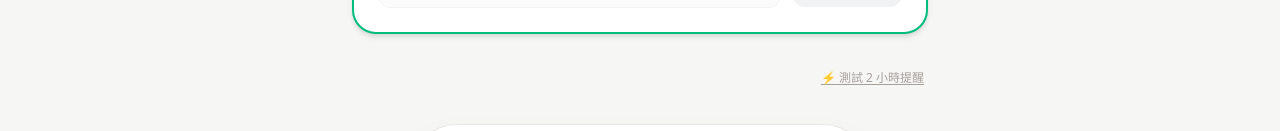
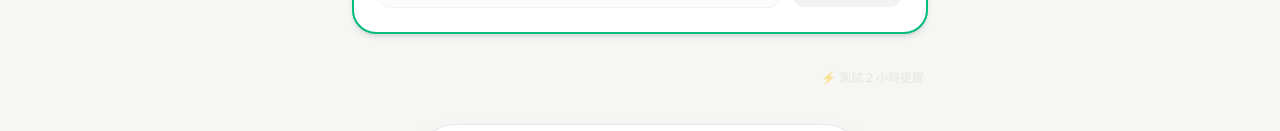
Before and after one commit to kyrachanart/FreeLife-Log, a React (Vite) app: page / in a window 1280 px wide. Shown: the part 582-713 px from the top of the page. Built offline with nearby package versions, Linux system fonts and the light colour scheme.

Commit message:
feat(timer): improve 2-hour focus alert logic
Refine the 2-hour continuous work alert to trigger only when a valid project is active. Ensure the alert state resets correctly upon switching to break mode and improve dependency management for better accuracy.

```diff
--- a/src/components/tabs/TimerTab.tsx
+++ b/src/components/tabs/TimerTab.tsx
@@ -272,9 +272,12 @@ export const TimerTab: React.FC<TimerTabProps> = ({
     };
   }, []);
 
+  const hasProject = projects.length > 0 && !!currentProject && !!selectedProjectId;
+  const isWorkingFocusRunning = hasProject && timerState === 'working' && workStartedAt !== null;
+
   // 4b. 2-Hour Continuous Focus Work Alert Trigger (Sound & Notification)
   useEffect(() => {
-    if (timerState !== 'working' || !continuousWorkStartTime) {
+    if (!isWorkingFocusRunning || !continuousWorkStartTime) {
       hasTriggered2HourAlertRef.current = false;
       return;
     }
@@ -294,7 +297,7 @@ export const TimerTab: React.FC<TimerTabProps> = ({
       });
       setSnoozedAlert(false);
     }
-  }, [timerState, continuousWorkStartTime, tick]);
+  }, [isWorkingFocusRunning, continuousWorkStartTime, tick]);
 
   // 5. Persist timer state to localStorage
   useEffect(() => {
@@ -557,7 +560,7 @@ export const TimerTab: React.FC<TimerTabProps> = ({
   }, [timerState, continuousWorkStartTime, tick]);
 
   const isTwoHourAlertActive =
-    isTestAlertActive || (timerState === 'working' && continuousSeconds >= 7200 && !snoozedAlert);
+    isWorkingFocusRunning && (isTestAlertActive || (continuousSeconds >= 7200 && !snoozedAlert));
 
   // CONTROLLER ACTIONS
   // 1. 開工 (Start / Resume)
@@ -619,6 +622,7 @@ export const TimerTab: React.FC<TimerTabProps> = ({
     setBreakStartedAt(now);
     setTimerState('resting');
     setContinuousWorkStartTime(null);
+    setIsTestAlertActive(false);
 
     showToast('☕ 已切換至舒緩休息模式', 'break');
   };
@@ -686,6 +690,7 @@ export const TimerTab: React.FC<TimerTabProps> = ({
     setSessionStartTime('--:--');
     setContinuousWorkStartTime(null);
     setSnoozedAlert(false);
+    setIsTestAlertActive(false);
     localStorage.removeItem(LOCAL_STORAGE_KEYS.TIMER_STATE);
 
     showToast(`✅ 已精確結算 ${workMinutes} 分鐘工時（☕️ 休息時間：${breakMinutes} 分鐘）！`);
@@ -719,6 +724,7 @@ export const TimerTab: React.FC<TimerTabProps> = ({
     setSessionStartTime('--:--');
     setContinuousWorkStartTime(null);
     setSnoozedAlert(false);
+    setIsTestAlertActive(false);
 
     // 清除持久化計時狀態
     localStorage.removeItem(LOCAL_STORAGE_KEYS.TIMER_STATE);
@@ -859,6 +865,10 @@ export const TimerTab: React.FC<TimerTabProps> = ({
     : undefined;
 
   const handleTest2HourAlert = () => {
+    if (!isWorkingFocusRunning) {
+      showToast('⚠️ 僅在專注工作計時中才可測試 2 小時提醒');
+      return;
+    }
     setIsTestAlertActive(true);
     soundEffects.playTwoHourWaterChime();
     sendSystemNotification({
@@ -869,7 +879,6 @@ export const TimerTab: React.FC<TimerTabProps> = ({
     showToast('已經工作 2 小時，要休息啦！');
   };
 
-  const hasProject = projects.length > 0 && !!currentProject && !!selectedProjectId;
   const hasActiveSeconds = currentWorkSeconds > 0 || currentBreakSeconds > 0 || timerState !== 'idle';
 
   return (
@@ -1249,9 +1258,18 @@ export const TimerTab: React.FC<TimerTabProps> = ({
       <div className="w-full max-w-xl mx-auto pt-3 pb-1 flex justify-end pr-1">
         <button
           type="button"
+          disabled={!isWorkingFocusRunning}
           onClick={handleTest2HourAlert}
-          className="text-xs text-stone-400 dark:text-slate-500 underline underline-offset-2 hover:text-stone-600 dark:hover:text-slate-300 cursor-pointer transition-colors border-none bg-transparent p-0 select-none"
-          title="模擬連續工作滿 2 小時，觸發見字飲水提醒與休息彈窗"
+          className={`text-xs select-none transition-colors border-none bg-transparent p-0 ${
+            !isWorkingFocusRunning
+              ? 'text-stone-300 dark:text-slate-700 opacity-50 cursor-not-allowed no-underline'
+              : 'text-stone-400 dark:text-slate-500 underline underline-offset-2 hover:text-stone-600 dark:hover:text-slate-300 cursor-pointer'
+          }`}
+          title={
+            !isWorkingFocusRunning
+              ? '需在專案「專注工作計時中」才可測試 2 小時提醒'
+              : '模擬連續工作滿 2 小時，觸發見字飲水提醒與休息彈窗'
+          }
         >
           ⚡️ 測試 2 小時提醒
         </button>
```
